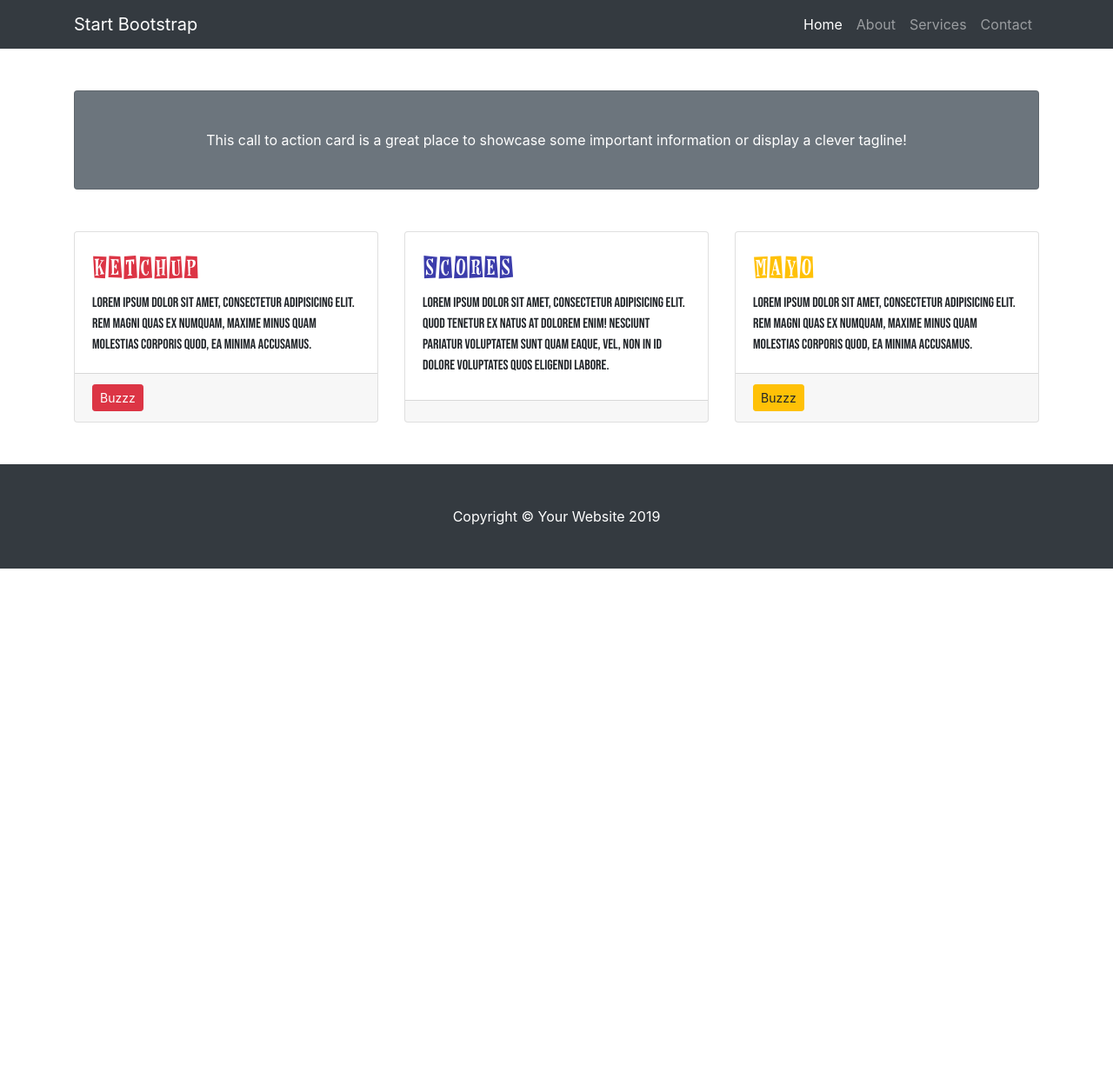
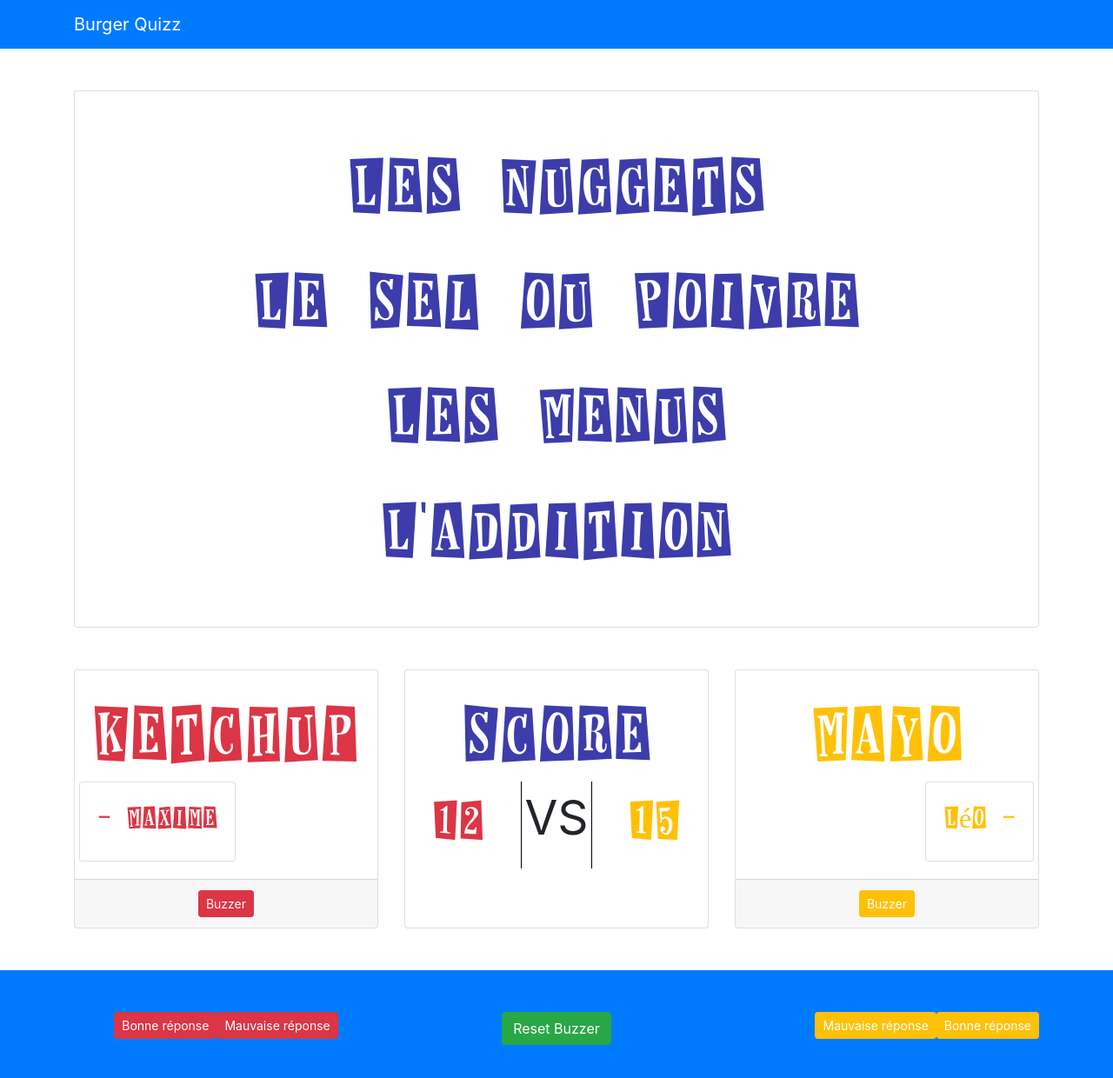
Before and after one commit to zapatox/BQ, a website: page front/index.html in a window 1280 px wide. Shown: the whole page at 87% size. Before the commit the page ends 800 px from the top, so only its background shows below. Drawn offline with Linux system fonts and the light colour scheme.

Commit message:
Proto front

```diff
--- a/front/css/small-business.css
+++ b/front/css/small-business.css
@@ -20,7 +20,7 @@
 	font-family: "Horseshoes And Lemonade";
 }
 .card-text{
-	font-family: "Bebas Neue Regular";
+	font-family: 'Roboto', sans-serif;
 }
 .mayo
 {
@@ -29,13 +29,35 @@
 
 .bleu {
 
-	color:#3c3dab
+	color:#3c3dab;
 }
 .ketchup
 {
+
 color:#dc3545;
  }
 
- .blanc{
+ .btn-mayo{
     color: white;
+	color: #fff;
+    background-color: #ffc107;
+    border-color: #ffc107;
  }
+ .btn-mayo:hover{
+   color: white;
+    background-color: #ffd455;
+    border-color: #ffd455;
+ }
+.progress {
+	margin-bottom:30px;
+}
+
+.progress-bar {
+
+    background-color:#3c3dab;
+}
+.equipe {
+	font-size:80px;
+}
+.score {
+font-size: 55px; }
--- a/front/index.html
+++ b/front/index.html
@@ -13,6 +13,7 @@
   <!-- Bootstrap core CSS -->
   <link href="vendor/bootstrap/css/bootstrap.min.css" rel="stylesheet">
 
+ <link href="https://fonts.googleapis.com/css2?family=Roboto:ital@0;1&display=swap" rel="stylesheet">
   <!-- Custom styles for this template -->
   <link href="css/small-business.css" rel="stylesheet">
 
@@ -21,29 +22,29 @@
 <body>
 
   <!-- Navigation -->
-  <nav class="navbar navbar-expand-lg navbar-dark bg-dark fixed-top">
+  <nav class="navbar navbar-expand-lg navbar-dark bg-primary fixed-top">
     <div class="container">
-      <a class="navbar-brand" href="#">Start Bootstrap</a>
+      <a class="navbar-brand" href="#">Burger Quizz</a>
       <button class="navbar-toggler" type="button" data-toggle="collapse" data-target="#navbarResponsive" aria-controls="navbarResponsive" aria-expanded="false" aria-label="Toggle navigation">
         <span class="navbar-toggler-icon"></span>
       </button>
       <div class="collapse navbar-collapse" id="navbarResponsive">
-        <ul class="navbar-nav ml-auto">
-          <li class="nav-item active">
-            <a class="nav-link" href="#">Home
-              <span class="sr-only">(current)</span>
-            </a>
-          </li>
-          <li class="nav-item">
-            <a class="nav-link" href="#">About</a>
-          </li>
-          <li class="nav-item">
-            <a class="nav-link" href="#">Services</a>
-          </li>
-          <li class="nav-item">
-            <a class="nav-link" href="#">Contact</a>
-          </li>
-        </ul>
+        <!-- <ul class="navbar-nav ml-auto"> -->
+          <!-- <li class="nav-item active"> -->
+            <!-- <a class="nav-link" href="#">Home -->
+              <!-- <span class="sr-only">(current)</span> -->
+            <!-- </a> -->
+          <!-- </li> -->
+          <!-- <li class="nav-item"> -->
+            <!-- <a class="nav-link" href="#">About</a> -->
+          <!-- </li> -->
+          <!-- <li class="nav-item"> -->
+            <!-- <a class="nav-link" href="#">Services</a> -->
+          <!-- </li> -->
+          <!-- <li class="nav-item"> -->
+            <!-- <a class="nav-link" href="#">Contact</a> -->
+          <!-- </li> -->
+        <!-- </ul> -->
       </div>
     </div>
   </nav>
@@ -55,23 +56,36 @@
 
     <!-- /.row -->
 
-    <!-- Call to Action Well -->
-    <div class="card text-white bg-secondary my-5 py-4 text-center">
+    <!-- Affichage de la phase de jeux en cours cacher les autres <P> -->
+    <div class="card text-white bg-white my-5 py-4 text-center">
       <div class="card-body">
-        <p class="text-white m-0">This call to action card is a great place to showcase some important information or display a clever tagline!</p>
+        <p class="card-title bleu text-center equipe">Les Nuggets</p>
+		<p class="card-title bleu text-center equipe">Le Sel ou Poivre</p>
+		<p class="card-title bleu text-center equipe">Les Menus</p>
+		<p class="card-title bleu text-center equipe">L'addition</p>
       </div>
     </div>
 
-    <!-- Content Row -->
+    <!-- Ketchup -->
     <div class="row">
       <div class="col-md-4 mb-5">
         <div class="card h-100">
           <div class="card-body">
-            <h2 class="card-title ketchup">Ketchup</h2>
-            <p class="card-text">Lorem ipsum dolor sit amet, consectetur adipisicing elit. Rem magni quas ex numquam, maxime minus quam molestias corporis quod, ea minima accusamus.</p>
+            <h2 class="card-title ketchup equipe">Ketchup</h2>
+	  <!-- joueur Ketchup -->
+     <div class="row">
+       <div class="flex float-left">
+         <div class="card h-100">
+           <div class="card-body">
+            <h2 class="card-title ketchup joueur text-left">- Maxime</h2>
+
+           </div>
+         </div>
+       </div>
+     </div>
           </div>
-          <div class="card-footer">
-            <a href="#" class="btn btn-danger blanc btn-sm">Buzzz</a>
+          <div class="card-footer text-center">
+            <a href="#" class="btn btn-danger blanc btn-sm">Buzzer</a>
           </div>
         </div>
       </div>
@@ -79,38 +93,80 @@
       <div class="col-md-4 mb-5">
         <div class="card h-100">
           <div class="card-body">
-            <h2 class="card-title bleu">Scores</h2>
-            <p class="card-text">Lorem ipsum dolor sit amet, consectetur adipisicing elit. Quod tenetur ex natus at dolorem enim! Nesciunt pariatur voluptatem sunt quam eaque, vel, non in id dolore voluptates quos eligendi labore.</p>
-          </div>
-          <div class="card-footer">
+            <h2 class="card-title bleu text-center equipe">Score</h2>
+<div class="row float-center">
+    <div class="col text-center card-title ketchup joueur score">
+      12
+    </div>
+    <div class="col text-center">
+     <div style="border-left:1px solid #000;height:100px;border-right:1px solid #000;height:100px" class="score">VS</div>
+    </div>
+    <div class="col text-center card-title mayo joueur score">
+     15
+    </div>
+  </div>
+  </div>
+          <!-- <div class="card-footer"> -->
 
-          </div>
+          <!-- </div> -->
         </div>
       </div>
-      <!-- /.col-md-4 -->
+      <!-- Mayo -->
       <div class="col-md-4 mb-5">
-        <div class="card h-100">
+        <div class="card h-100 text-right">
           <div class="card-body">
-            <h2 class="card-title mayo">Mayo</h2>
-            <p class="card-text">Lorem ipsum dolor sit amet, consectetur adipisicing elit. Rem magni quas ex numquam, maxime minus quam molestias corporis quod, ea minima accusamus.</p>
+            <h2 class="card-title mayo equipe text-center">Mayo</h2>
+            <!-- joueur Mayo -->
+     <div class="row float-right">
+       <div class="flex text-right">
+         <div class="card h-100">
+           <div class="card-body text-right">
+            <h2 class="card-title mayo joueur text-right">Léo -</h2>
+
+           </div>
+         </div>
+       </div>
+     </div>
           </div>
-          <div class="card-footer">
-            <a href="#" class="btn btn-warning btn-sm">Buzzz</a>
+          <div class="card-footer text-center">
+            <a href="#" class="btn btn-mayo btn-sm ">Buzzer</a>
           </div>
         </div>
       </div>
       <!-- /.col-md-4 -->
 
     </div>
+
+
+
+
     <!-- /.row -->
 
   </div>
   <!-- /.container -->
 
-  <!-- Footer -->
-  <footer class="py-5 bg-dark">
+  <!-- commandes du maitre du jeu -->
+  <footer class="py-5 bg-primary">
     <div class="container">
-      <p class="m-0 text-center text-white">Copyright &copy; Your Website 2019</p>
+
+	<div class="row float-center">
+    <div class="col text-center ">
+      <a href="#" class="btn btn-danger blanc btn-sm">Bonne réponse</a><a href="#" class="btn btn-danger blanc btn-sm">Mauvaise réponse</a>
+    </div>
+    <div class="col text-center">
+    <a href="#" class="btn btn-success blanc margin-auto">Reset Buzzer</a>
+    </div>
+    <div class="col text-center ">
+          &nbsp; <a href="#" class="btn btn-mayo btn-sm float-right">Bonne réponse</a><a href="#" class="btn btn-mayo blanc btn-sm float-right">Mauvaise réponse</a>&nbsp;
+
+    </div>
+  </div>
+
+
+
+
+
+
     </div>
     <!-- /.container -->
   </footer>
```
